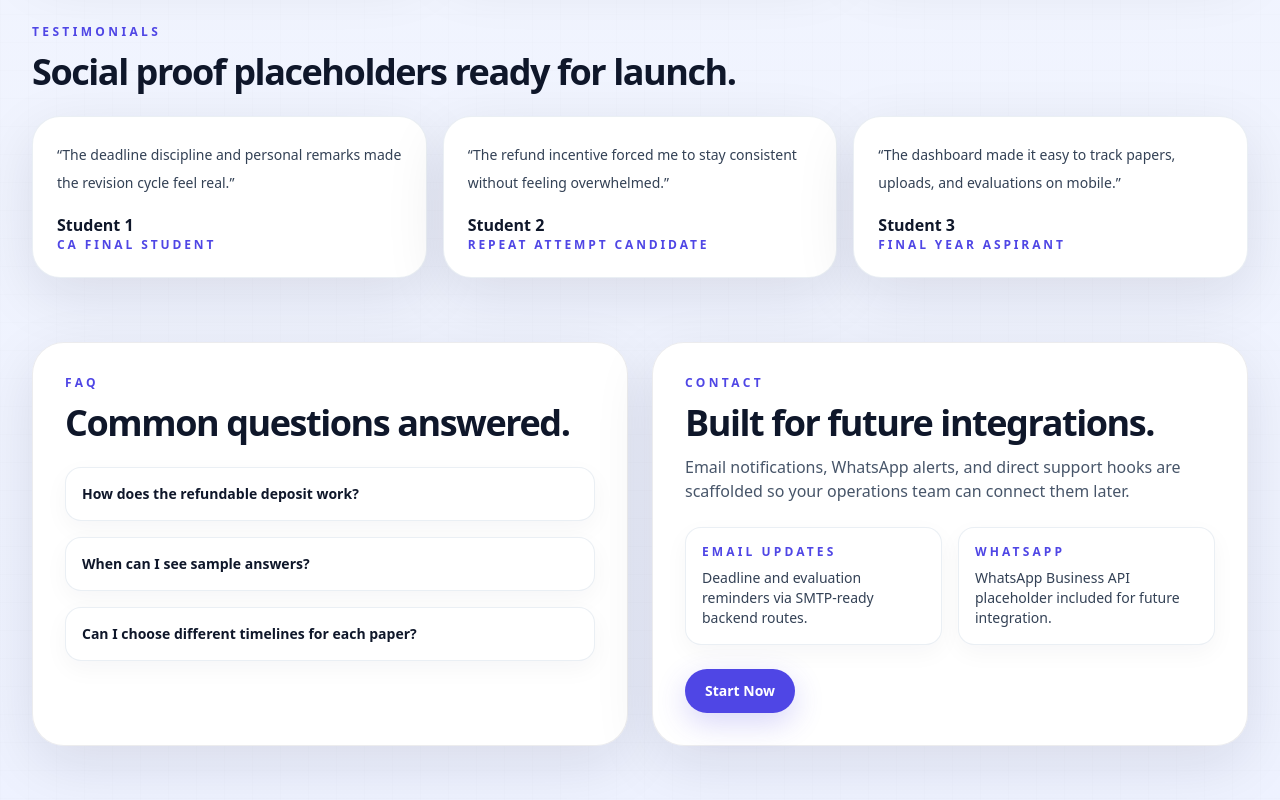
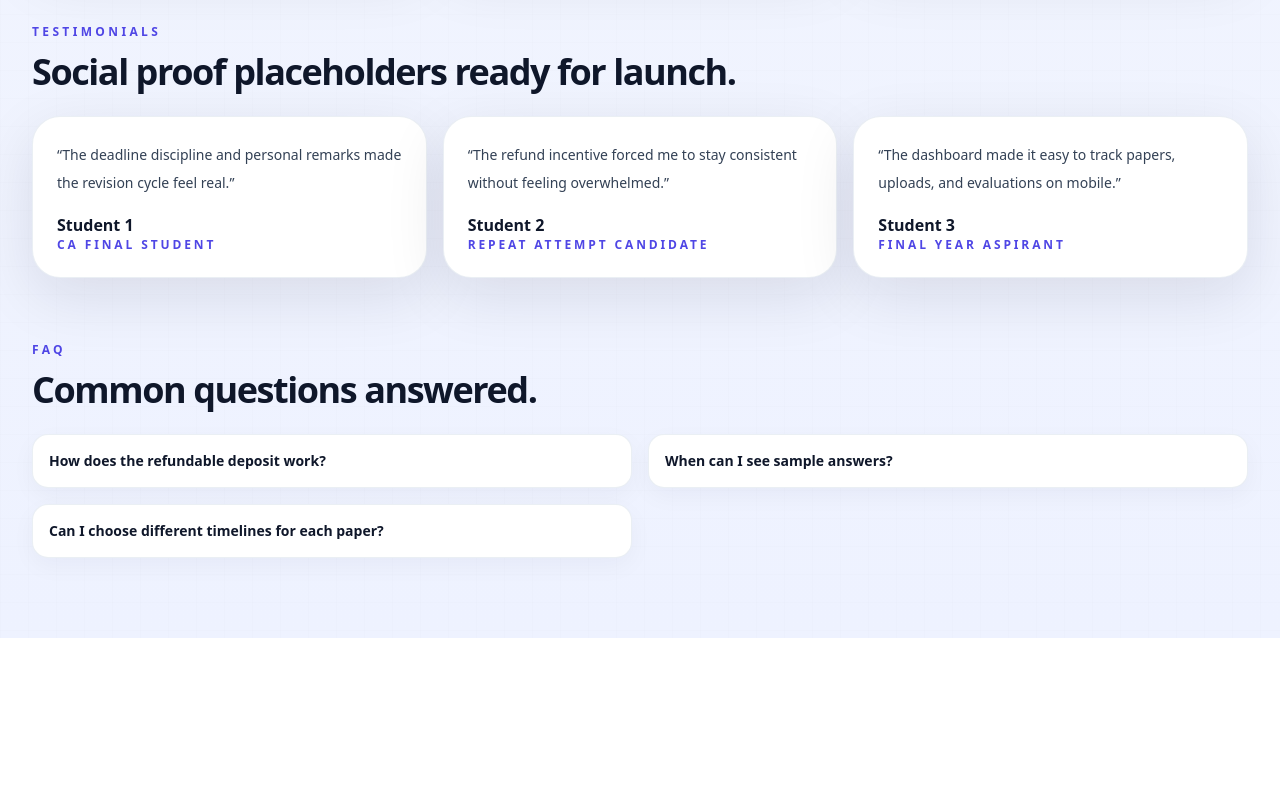
Before and after one commit to caresilience-hub/Resilience-test-series, a Next.js app: page / in a window 1280 px wide. Shown: the part 2478-3278 px from the top of the page. After the commit the page ends 3116 px from the top, so only its background shows below. Built offline with nearby package versions, Linux system fonts and the light colour scheme; no server answers.

Commit message:
Remove contact block

```diff
--- a/app/page.tsx
+++ b/app/page.tsx
@@ -223,10 +223,9 @@ export default function HomePage() {
           </div>
         </section>
 
-        <section className="mt-16 grid gap-6 lg:grid-cols-2">
-          <div className="glass-strong rounded-[2rem] p-6 shadow-soft sm:p-8">
+        <section className="mt-16">
           <SectionHeading eyebrow="FAQ" title="Common questions answered." />
-            <div className="mt-6 space-y-4">
+          <div className="mt-6 grid gap-4 lg:grid-cols-2">
             {faqs.map((faq) => (
               <details key={faq.q} className="rounded-2xl border border-slate-200/70 bg-white p-4 shadow-[0_8px_24px_rgba(15,23,42,0.04)]">
                 <summary className="cursor-pointer list-none text-sm font-semibold text-ink-900">{faq.q}</summary>
@@ -234,23 +233,6 @@ export default function HomePage() {
               </details>
             ))}
           </div>
-          </div>
-          <div className="glass-strong rounded-[2rem] p-6 shadow-soft sm:p-8">
-            <SectionHeading eyebrow="Contact" title="Built for future integrations." description="Email notifications, WhatsApp alerts, and direct support hooks are scaffolded so your operations team can connect them later." />
-            <div className="mt-6 grid gap-4 sm:grid-cols-2">
-              <div className="rounded-2xl border border-slate-200/70 bg-white p-4 shadow-[0_8px_24px_rgba(15,23,42,0.04)]">
-                <p className="text-xs font-semibold uppercase tracking-[0.26em] text-indigo-600">Email updates</p>
-                <p className="mt-2 text-sm text-ink-700">Deadline and evaluation reminders via SMTP-ready backend routes.</p>
-              </div>
-              <div className="rounded-2xl border border-slate-200/70 bg-white p-4 shadow-[0_8px_24px_rgba(15,23,42,0.04)]">
-                <p className="text-xs font-semibold uppercase tracking-[0.26em] text-indigo-600">WhatsApp</p>
-                <p className="mt-2 text-sm text-ink-700">WhatsApp Business API placeholder included for future integration.</p>
-              </div>
-            </div>
-            <div className="mt-6">
-              <PrimaryButton href="/register">Start Now</PrimaryButton>
-            </div>
-          </div>
         </section>
       </main>
     </div>
```
Lines whose indentation alone changed are shown as unchanged.
